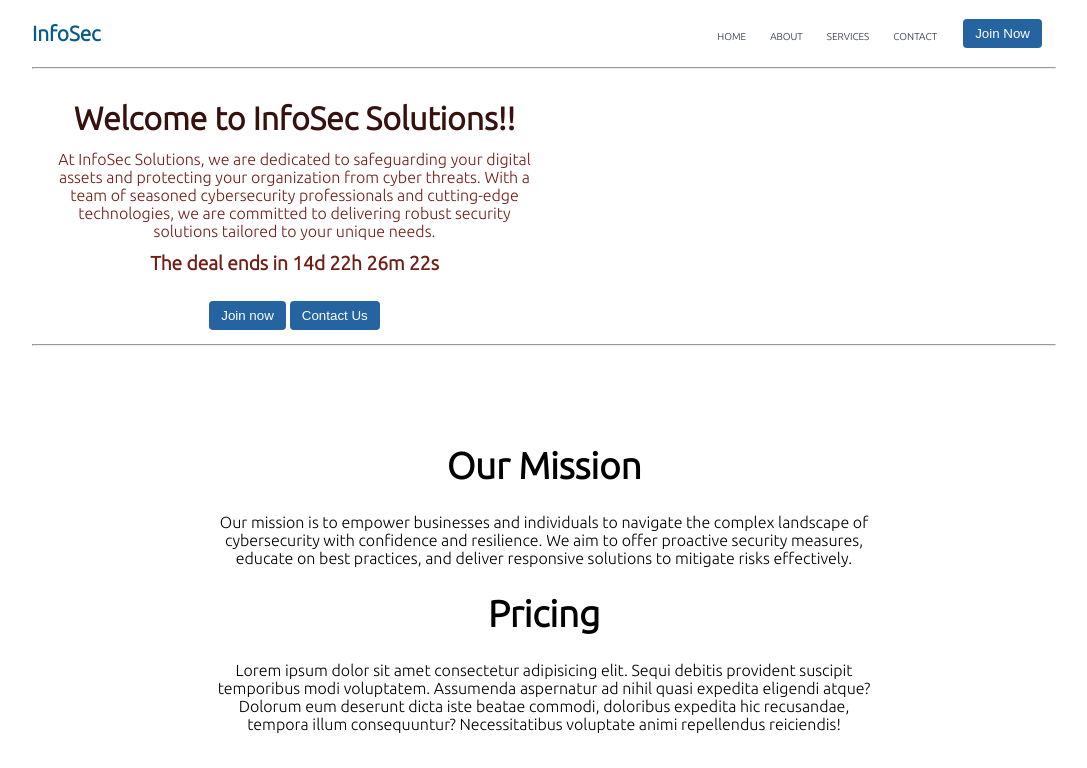
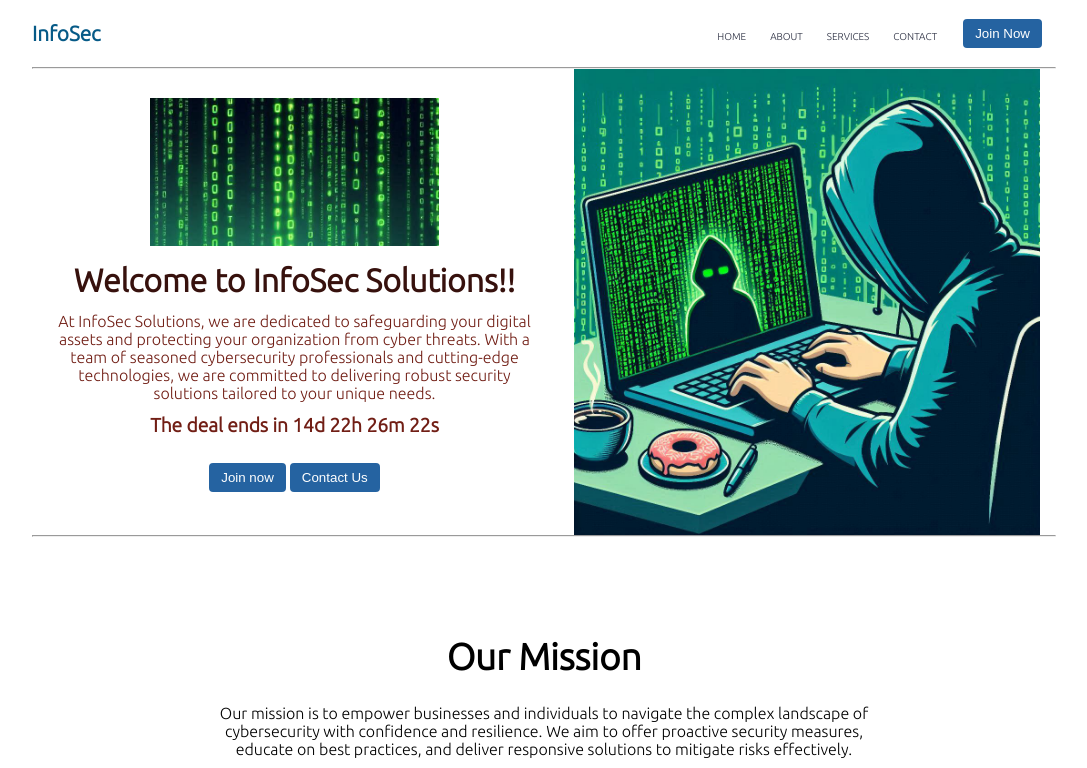
Before and after one commit to PriyanshuKSharma/Octanet_July, a website: page index.html in a window 1280 px wide. Shown: the top 768 px of the page, without its empty margins (96-1183 px from the left). Drawn offline with Linux system fonts and the light colour scheme.

Commit message:
Updated html file

```diff
--- a/index.html
+++ b/index.html
@@ -55,7 +55,7 @@
                 <div class="flex">
                     <div class="topleft flex flex-col justify-center px-2">
                         <div class=" text-center">
-                            <img class="dumbellimg" src="dumbell.png" alt="">
+                            <img class="dumbellimg" src="images/image.png" alt="">
                         </div>
                         <h1 class="my-1 text-center">
                             Welcome to InfoSec Solutions!!
@@ -79,7 +79,7 @@
                             </div>
                     </div>
                     <div class="topright flex justify-center">
-                        <img class="gymimg" src="gym.png" alt="">
+                        <img class="gymimg" src="/images/code.jpeg"alt="image">
                     </div>
                 </div>
             </section>
```
